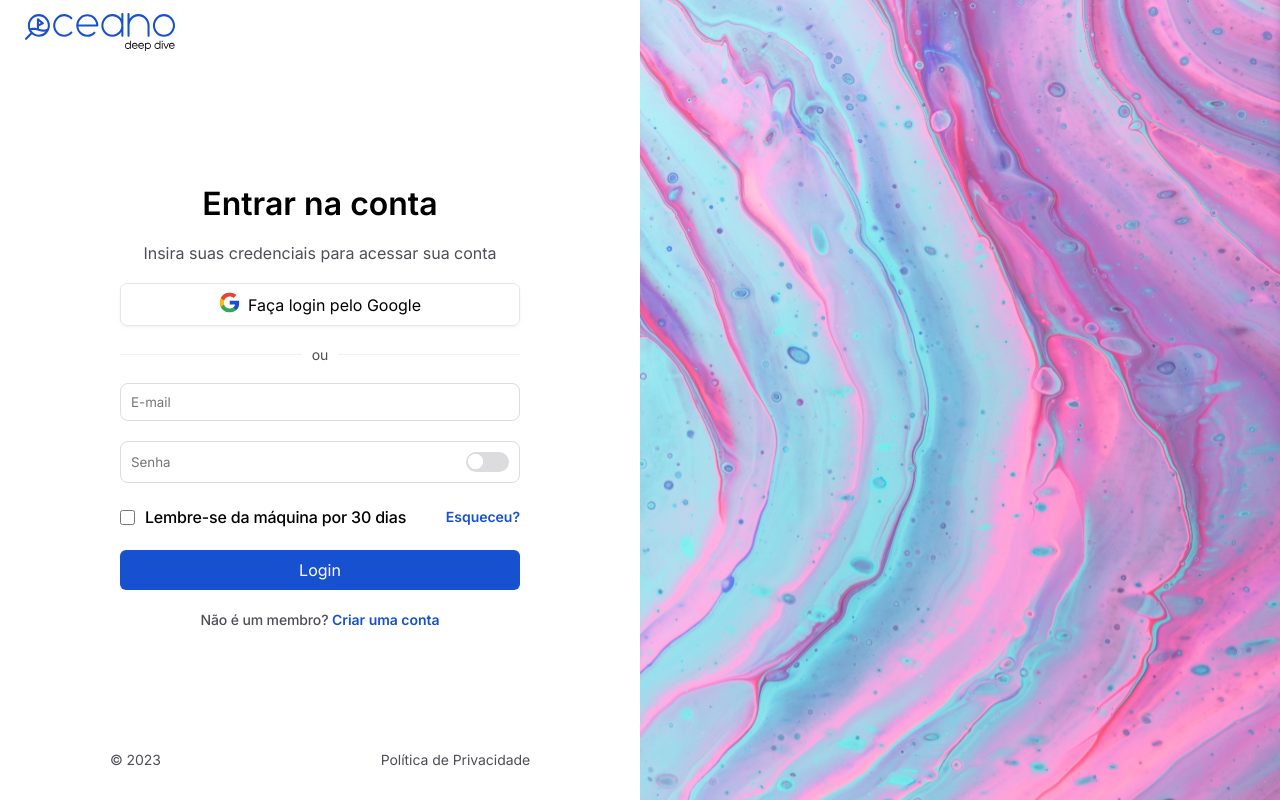
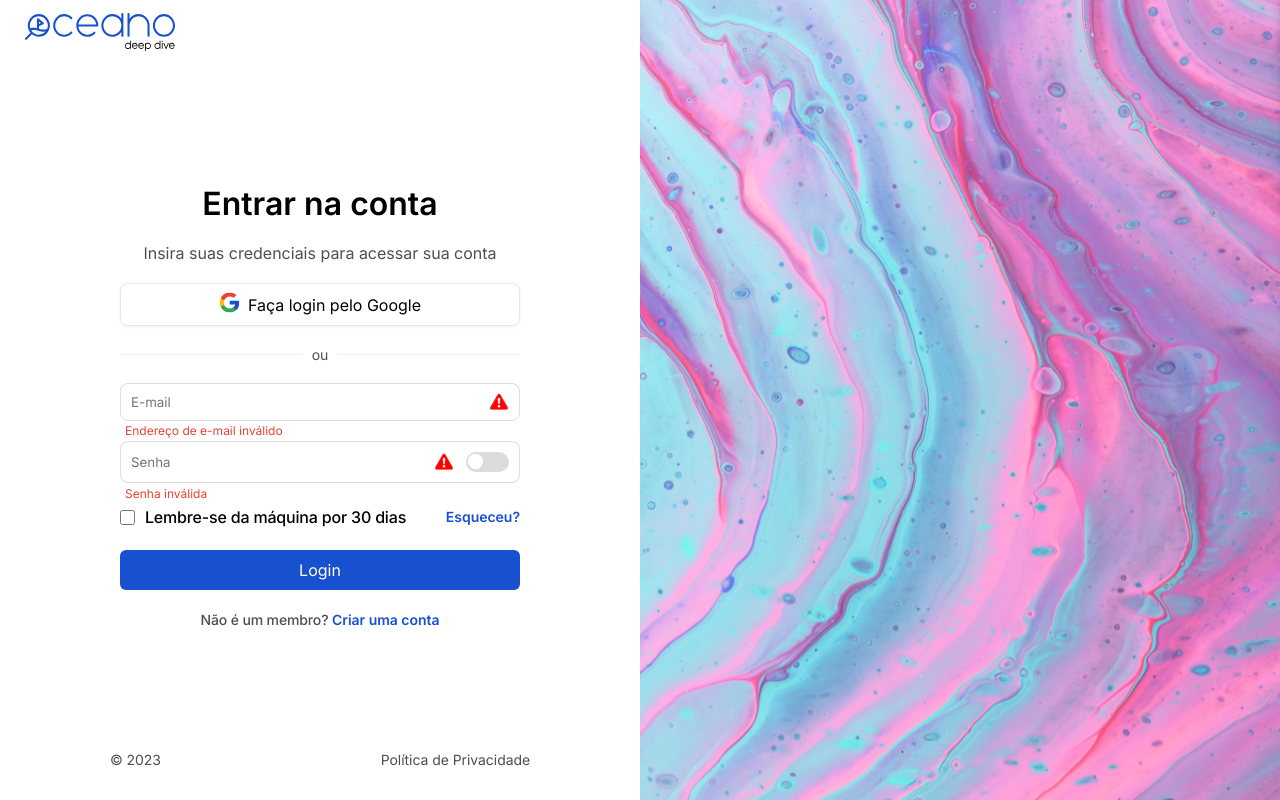
Before and after one commit to JaumDarkz/oceano-cashback, a Next.js app: page /login in a window 1280 px wide. Built offline with nearby package versions, Linux system fonts and the light colour scheme.

Commit message:
feat: add redefine page structure and errors in login

```diff
--- /dev/null
+++ b/components/Auth/ChangePass/styles.module.scss
@@ -0,0 +1,3 @@
+.container {
+
+}
--- a/components/Auth/LoginPage/index.tsx
+++ b/components/Auth/LoginPage/index.tsx
@@ -7,9 +7,11 @@ import styles from './styles.module.scss'
 
 import logo from '@/public/assets/brand/bluelogo.svg'
 import google from '@/public/assets/icons/google.svg'
+import erroricon from '@/public/assets/icons/error.svg'
 
 const LoginPage = () => {
   const [isChecked, setIsChecked] = useState(false)
+  const [isError, setIsError] = useState(true)
 
   const handleChange = () => {
     setIsChecked(!isChecked)
@@ -19,7 +21,7 @@ const LoginPage = () => {
     <div className={styles.container}>
       <div className={styles.leftSide}>
         <div className={styles.logoContainer}>
-          <Image src={logo} alt='Logo' />
+          <Image src={logo} alt='Logo' className={styles.logo} />
         </div>
 
         <div className={styles.loginContainer}>
@@ -57,9 +59,33 @@ const LoginPage = () => {
                 <TextInput placeholder='E-mail' password={false} />
               </div>
 
+              {isError &&
+                <>
+                  <div className={styles.emailErrorIcon}>
+                    <Image src={erroricon} alt='Error icon' />
+                  </div>
+
+                  <div className={styles.emailError}>
+                    Endereço de e-mail inválido
+                  </div>
+                </>
+              }
+
               <div className={styles.passwordInput}>
                 <TextInput placeholder='Senha' password={true} />
               </div>
+
+              {isError &&
+                <>
+                  <div className={styles.passErrorIcon}>
+                    <Image src={erroricon} alt='Error icon' />
+                  </div>
+
+                  <div className={styles.passError}>
+                    Senha inválida
+                  </div>
+                </>
+              }
             </div>
 
             <div className={styles.optionsContainer}>
--- a/components/Auth/LoginPage/styles.module.scss
+++ b/components/Auth/LoginPage/styles.module.scss
@@ -15,6 +15,15 @@
       display: flex;
       align-items: center;
       margin-left: 25px;
+
+      .logo {
+        transition: 0.5s;
+
+        &:hover {
+          cursor: pointer;
+          filter: brightness(0);
+        }
+      }
     }
 
     .loginContainer {
@@ -80,6 +89,34 @@
           display: flex;
           flex-direction: column;
           gap: 20px;
+
+          .emailError {
+            color: var(--red);
+            position: absolute;
+            margin-top: 40px;
+            margin-left: 5px;
+            font-size: 12px;
+          }
+
+          .passError {
+            color: var(--red);
+            position: absolute;
+            margin-top: 103px;
+            margin-left: 5px;
+            font-size: 12px;
+          }
+
+          .emailErrorIcon {
+            position: absolute;
+            margin-top: 10px;
+            margin-left: 370px;
+          }
+
+          .passErrorIcon {
+            position: absolute;
+            margin-top: 70px;
+            margin-left: 315px;
+          }
         }
 
         .optionsContainer {
@@ -174,6 +211,15 @@
       line-height: 20px;
       letter-spacing: -0.05px;
       color: var(--gray);
+
+      .policy {
+        cursor: pointer;
+        transition: 0.3s;
+
+        &:hover {
+          font-size: 16px;
+        }
+      }
     }
   }
 
```
Also changed, not shown: components/Auth/ChangePass/index.tsx (added, +65 -0 lines), pages/redefinepassword.tsx (added, +18 -0 lines), public/assets/icons/backarrow.svg (added), public/assets/icons/error.svg (added).
